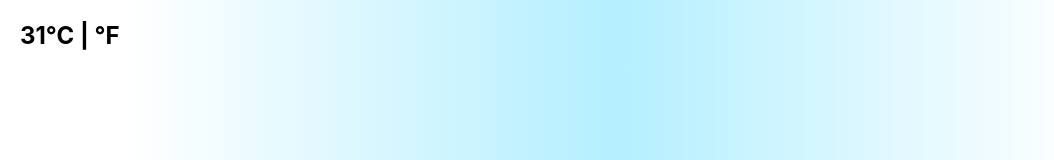
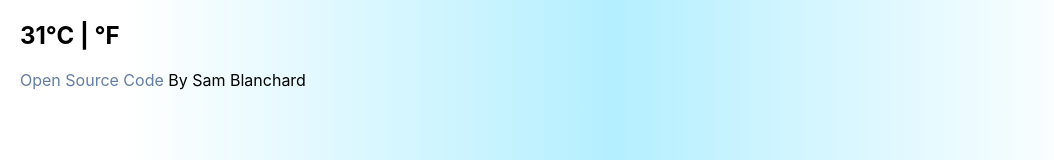
Before and after one commit to SamSerKit/weatherreactapp, a React (Create React App) app: page / in a window 1280 px wide. Shown: the part 475-635 px from the top of the page, without its empty margins (0-1054 px from the left). Built offline with nearby package versions, Linux system fonts and the light colour scheme.

Commit message:
Added GitHub Code Link

```diff
--- a/src/Weather.js
+++ b/src/Weather.js
@@ -25,6 +25,14 @@ export default function Weather() {
           31°C | °F
         </h2>
       </div>
+      <div>
+        <p>
+          <a href src="https://github.com/SamSerKit/weatherreactapp">
+            Open Source Code
+          </a>{" "}
+          By Sam Blanchard
+        </p>
+      </div>
     </div>
   );
 }
```
